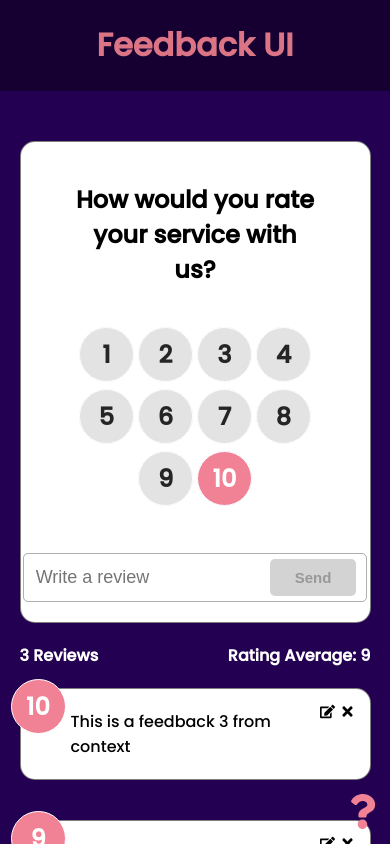
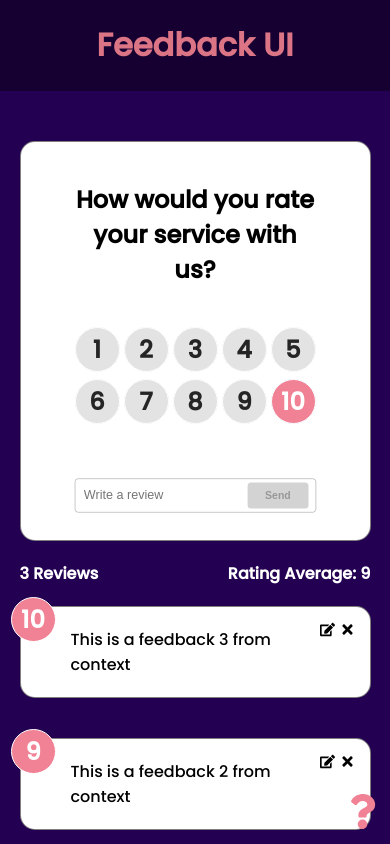
Before and after one commit to Abdulrahman-Alkhalaileh/feedback-ui, a React (Create React App) app: page / in a window 390 px wide. Shown: the top 844 px of the page. Built offline with nearby package versions, Linux system fonts and the light colour scheme.

Commit message:
responsive optimization

```diff
--- a/src/index.css
+++ b/src/index.css
@@ -197,3 +197,19 @@ input[type="radio"]:checked + .ratingLabel{
     }
 
 }
+
+@media only screen and (max-width: 410px){
+    .input-group{
+        transform: scale(0.7);
+    }
+
+    .rating{
+        height:45px;
+        width:45px;
+    }
+
+    input[type="radio"] {
+        height:45px;
+        width:45px;
+    }
+}
```
